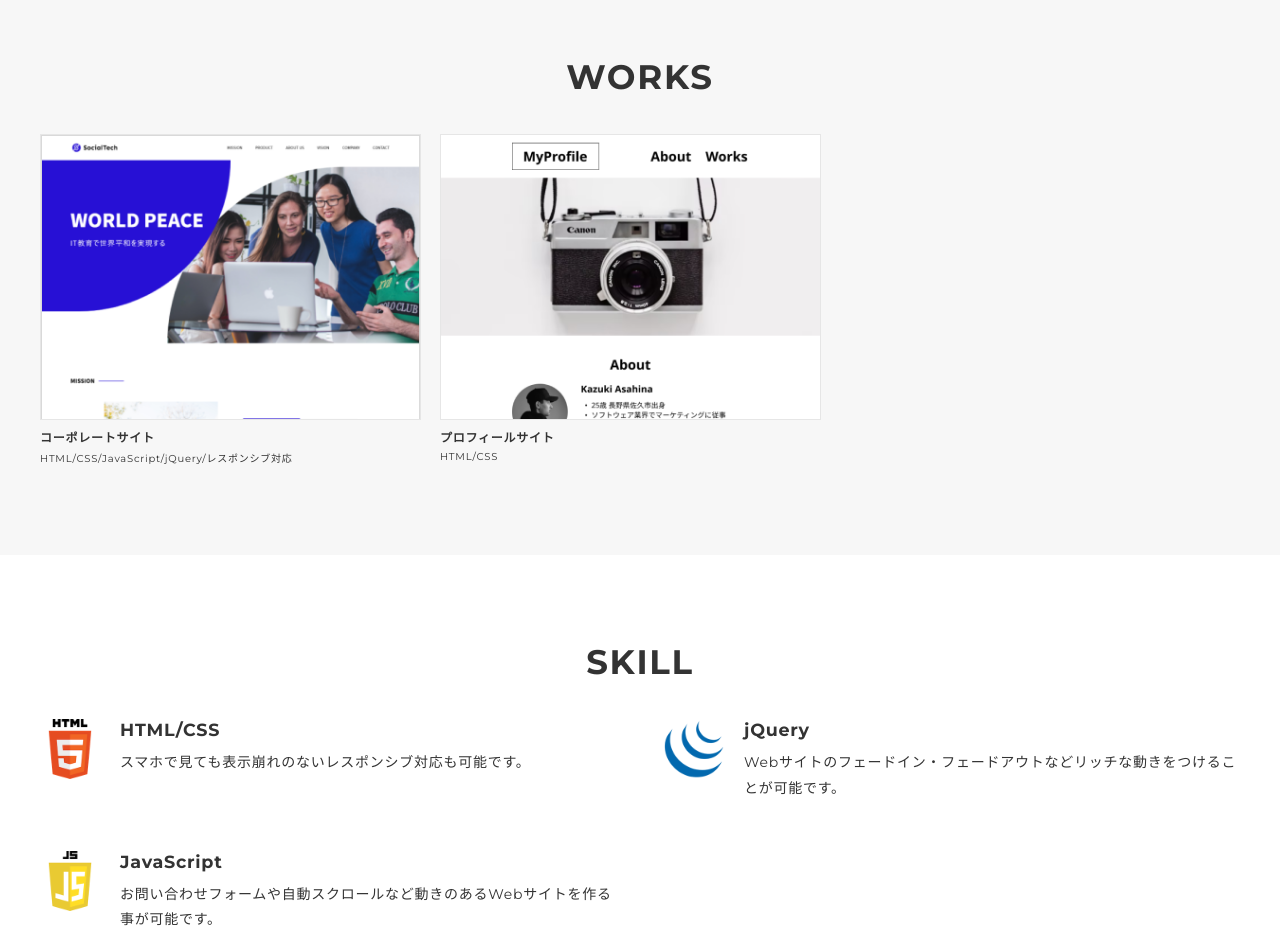
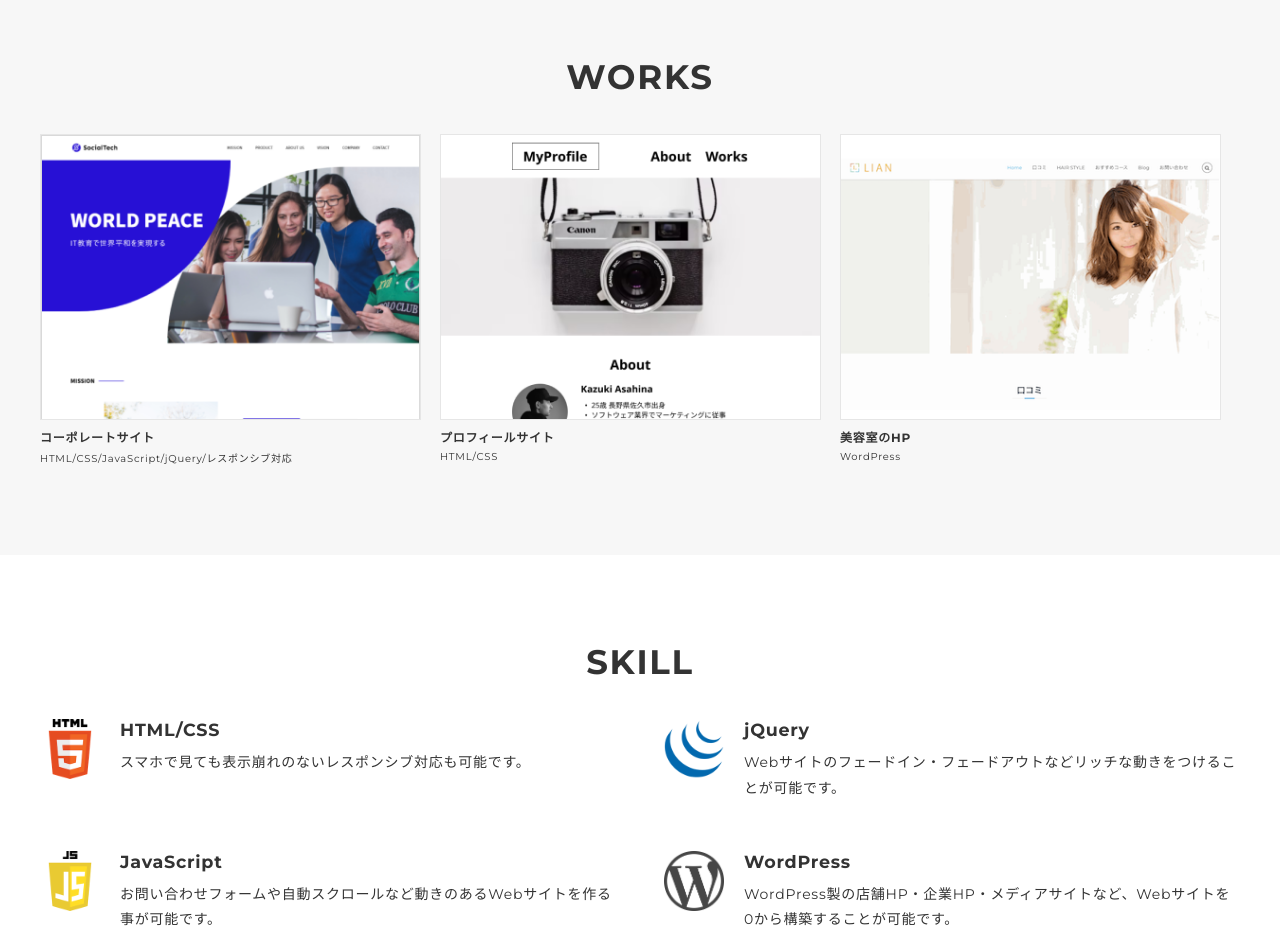
Before and after one commit to KAZUMA0307/portofolio, a plain HTML site: page portfolio/index.html in a window 1280 px wide. Shown: the part 800-1752 px from the top of the page. Drawn offline with nearby package versions, Linux system fonts and the light colour scheme.

Commit message:
セカンドコミット

```diff
--- a/portfolio/index.html
+++ b/portfolio/index.html
@@ -57,8 +57,12 @@
               <p class="works-name">プロフィールサイト</p>
               <p class="works-info">HTML/CSS</p>
             </a>
+            <a class="works-item" href="works-3.html">
+              <div class="works-img"><img src="img/works/wordpress1.png" alt="WordPress" /></div>
+              <p class="works-name">美容室のHP</p>
+              <p class="works-info">WordPress</p>
+            </a>
 
-            </a>
           </div>
         </div>
       </section>
@@ -93,6 +97,13 @@
                   お問い合わせフォームや自動スクロールなど動きのあるWebサイトを作る事が可能です。</p>
               </div>
             </div>
+            <div class="skill-item">
+              <p class="skill-img"><img src="img/skills/wordpress.png" alt="wordpress"></p>
+              <div class="skill-body">
+                <h3 class="skill-name">WordPress</h3>
+                <p class="skill-text">
+                  WordPress製の店舗HP・企業HP・メディアサイトなど、Webサイトを0から構築することが可能です。</p>
+              </div>
           </div>
         </div>
       </section>
```
